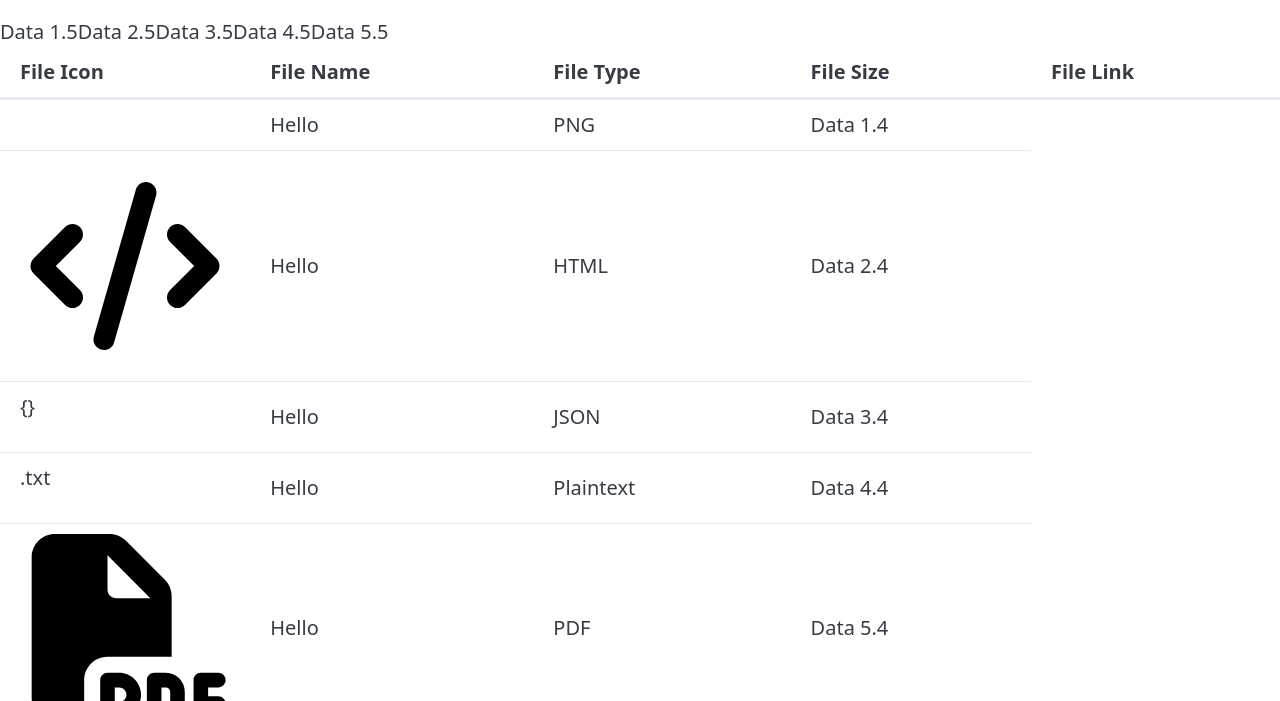
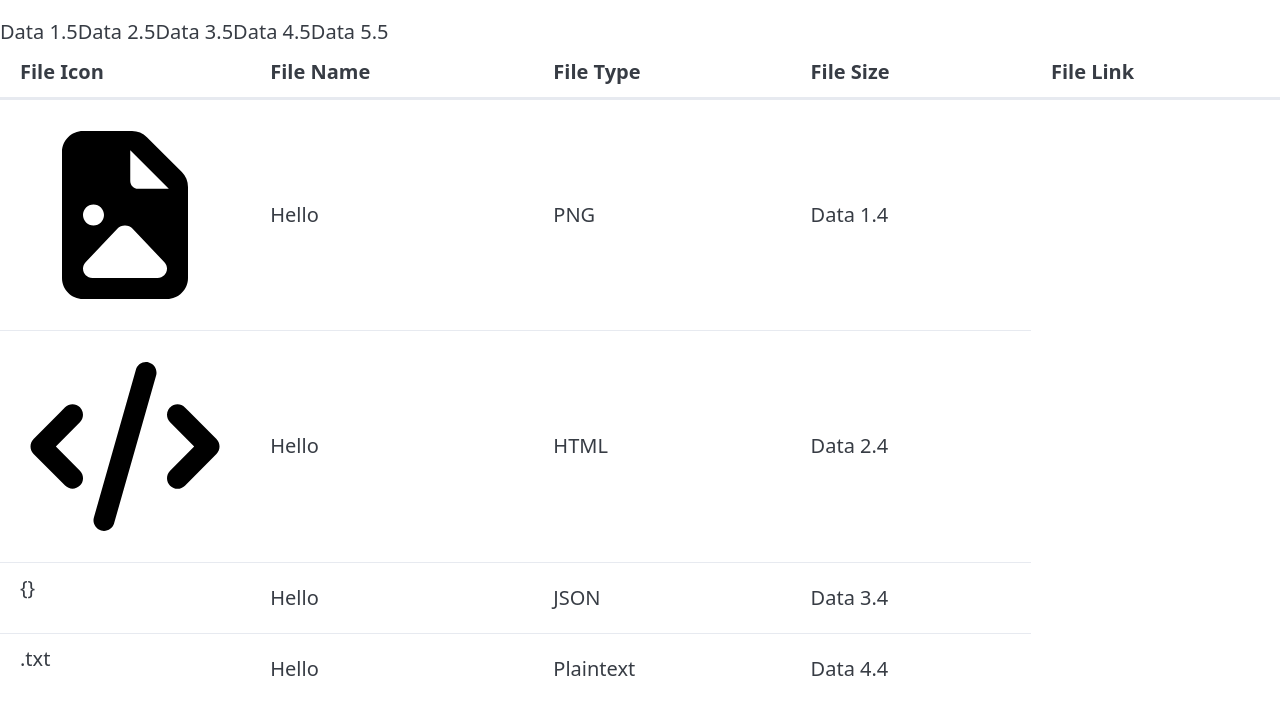
Before and after one commit to Bakkert2/file-browser, a plain HTML site: page index.html in a window 1280 px wide. Shown: the part 98-799 px from the top of the page. Drawn offline with nearby package versions, Linux system fonts and the light colour scheme.

Commit message:
Fixed img on png

```diff
--- a/index.html
+++ b/index.html
@@ -24,7 +24,7 @@
       </thead>
       <tbody>
         <tr>
-          <td><i src="file-image-solid-full.svg"></i></td>
+          <td><img src="file-image-solid-full.svg"></i></td>
           <td>Hello</td>
           <td>PNG</td>
           <td>Data 1.4</td>
```
